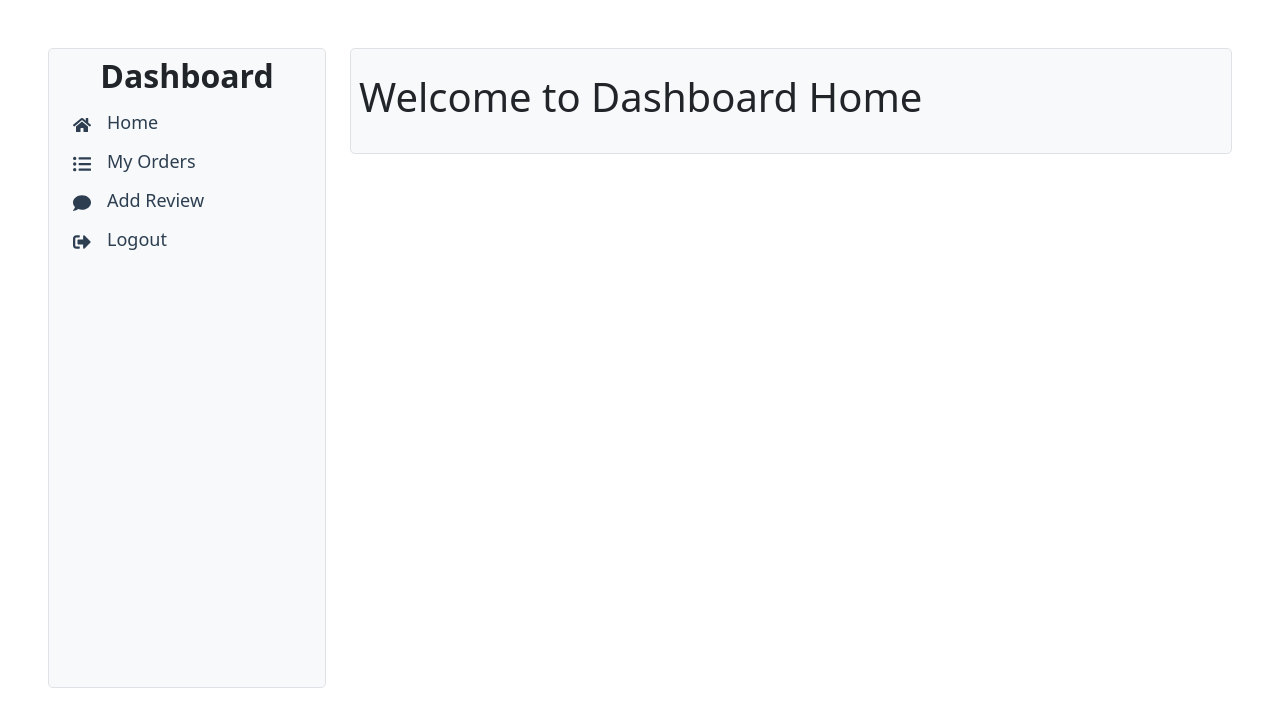
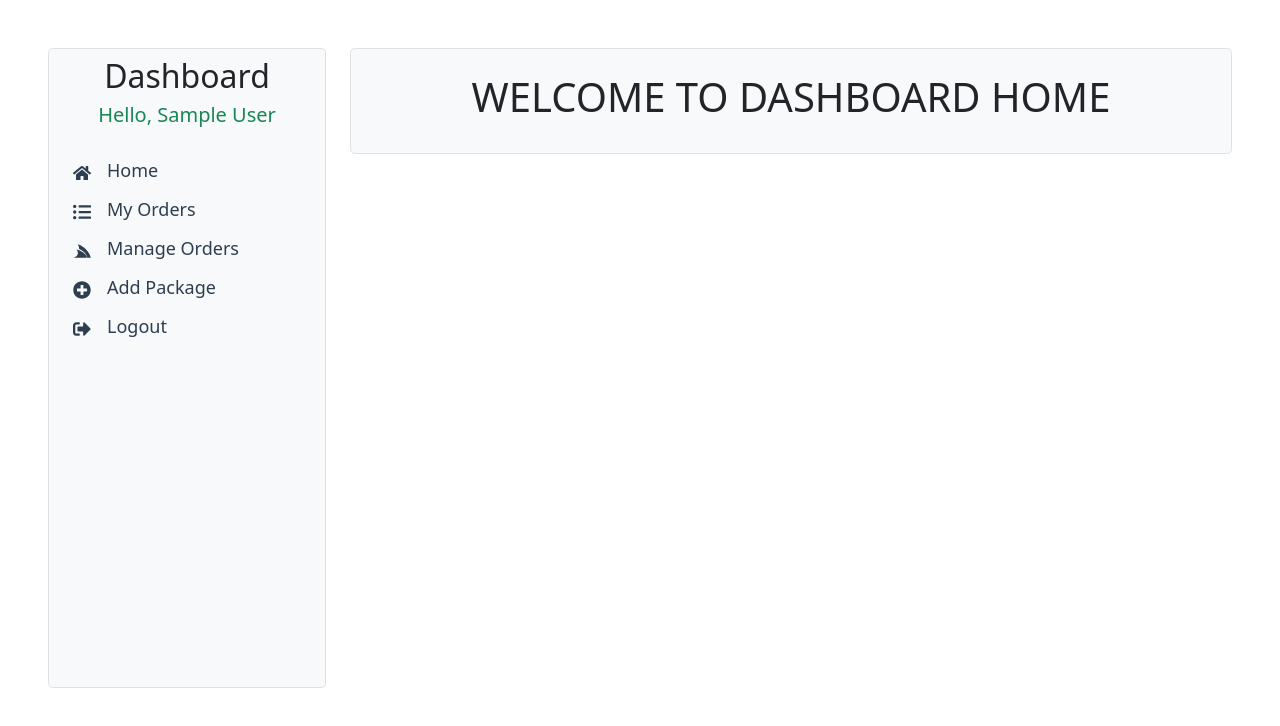
Before and after one commit to Nasim-Bin-kamal/Travel-us, a React (Create React App) app: page /dashboard in a window 1280 px wide. Shown: the top 726 px of the page. Built offline with nearby package versions, Linux system fonts and the light colour scheme; no server answers; sample sign-in values are in the browser's storage.

Commit message:
dashboard fixes

```diff
--- a/src/components/Header/Header.js
+++ b/src/components/Header/Header.js
@@ -23,7 +23,7 @@ const Header = () => {
         <Navbar collapseOnSelect className="navbarBg" bg="" variant="dark" sticky="top" expand="lg">
             <Container>
                 <Navbar.Brand className="nav-brand me-5">
-                    <NavLink className="text-decoration-none text-white" to="/home">
+                    <NavLink className="text-decoration-none text-white" to="/">
                         <h1>Travel Us</h1>
                     </NavLink>
                 </Navbar.Brand>
--- a/src/pages/Dashboard/Dashboard.js
+++ b/src/pages/Dashboard/Dashboard.js
@@ -6,6 +6,7 @@ import styles from './Dashboard.module.css';
 import { FaHome, FaComment, FaListUl, FaUserPlus, FaSignOutAlt, FaPlusCircle, FaServicestack } from "react-icons/fa";
 
 const Dashboard = () => {
+
     const { user, admin, userSignOut } = useAuth();
 
 
@@ -18,8 +19,10 @@ const Dashboard = () => {
                             <div className="bg-light rounded-3 pt-2 pb-4 border" style={{ minHeight: '80vh', position: 'sticky', top: '114px' }}>
                                 <Nav variant="light" className={`${'flex-column'} ${styles.dashNav}`}>
                                     <>
-                                        <div>
-                                            <h2 className='text-center fw-bold'>Dashboard</h2>
+                                        <div className='mb-3 text-center fw-bold'>
+                                            <h2 >Dashboard</h2>
+                                            <h5 className='text-success'>Hello, {user?.displayName}</h5>
+
                                         </div>
                                         <Link to="/home"><span className="me-3"><FaHome /></span>Home</Link>
 
@@ -28,16 +31,16 @@ const Dashboard = () => {
 
                                                 <Link to="my-orders"><span className="me-3"><FaListUl /></span>My Orders</Link>
 
-                                                <Link to="add-review"><span className="me-3"><FaComment /></span>Add Review</Link>
+                                                {/* <Link to="add-review"><span className="me-3"><FaComment /></span>Add Review</Link> */}
                                             </>
                                         }
 
                                         {
-                                            admin && <>
-                                                <Link to="manage-packages"><span className="me-3"><FaServicestack /></span>Manage Packages</Link>
-                                                <Link to="manage-orders"><span className="me-3"><FaServicestack /></span>Manage Order</Link>
+                                            user && <>
+                                                {/* <Link to="manage-packages"><span className="me-3"><FaServicestack /></span>Manage Packages</Link> */}
+                                                <Link to="manage-orders"><span className="me-3"><FaServicestack /></span>Manage Orders</Link>
                                                 <Link to="add-package"><span className="me-3"><FaPlusCircle /></span>Add Package</Link>
-                                                <Link to="make-admin"><span className="me-3"><FaUserPlus /></span>Make Admin</Link>
+                                                {/* <Link to="make-admin"><span className="me-3"><FaUserPlus /></span>Make Admin</Link> */}
                                             </>
                                         }
 
--- a/src/pages/Dashboard/DashboardHome/DashboardHome.js
+++ b/src/pages/Dashboard/DashboardHome/DashboardHome.js
@@ -1,9 +1,12 @@
 import React from 'react';
 
+
 const DashboardHome = () => {
+
     return (
-        <div>
-            <h1>Welcome to Dashboard Home</h1>
+        <div className='mx-auto text-center text-uppercase '>
+
+            <h1 >Welcome to Dashboard Home</h1>
         </div>
     );
 };
--- a/src/pages/Register/Register.js
+++ b/src/pages/Register/Register.js
@@ -82,7 +82,7 @@ const Register = () => {
                     </div>
 
                     <div className="mb-3 d-flex align-items-center justify-content-center">
-                        <NavLink className="text-decoration-none" to='/login'>Alredy have an account? Please Login</NavLink>
+                        <NavLink className="text-decoration-none" to='/login'>Already have an account? Please Login</NavLink>
                     </div>
 
                 </div>
```
